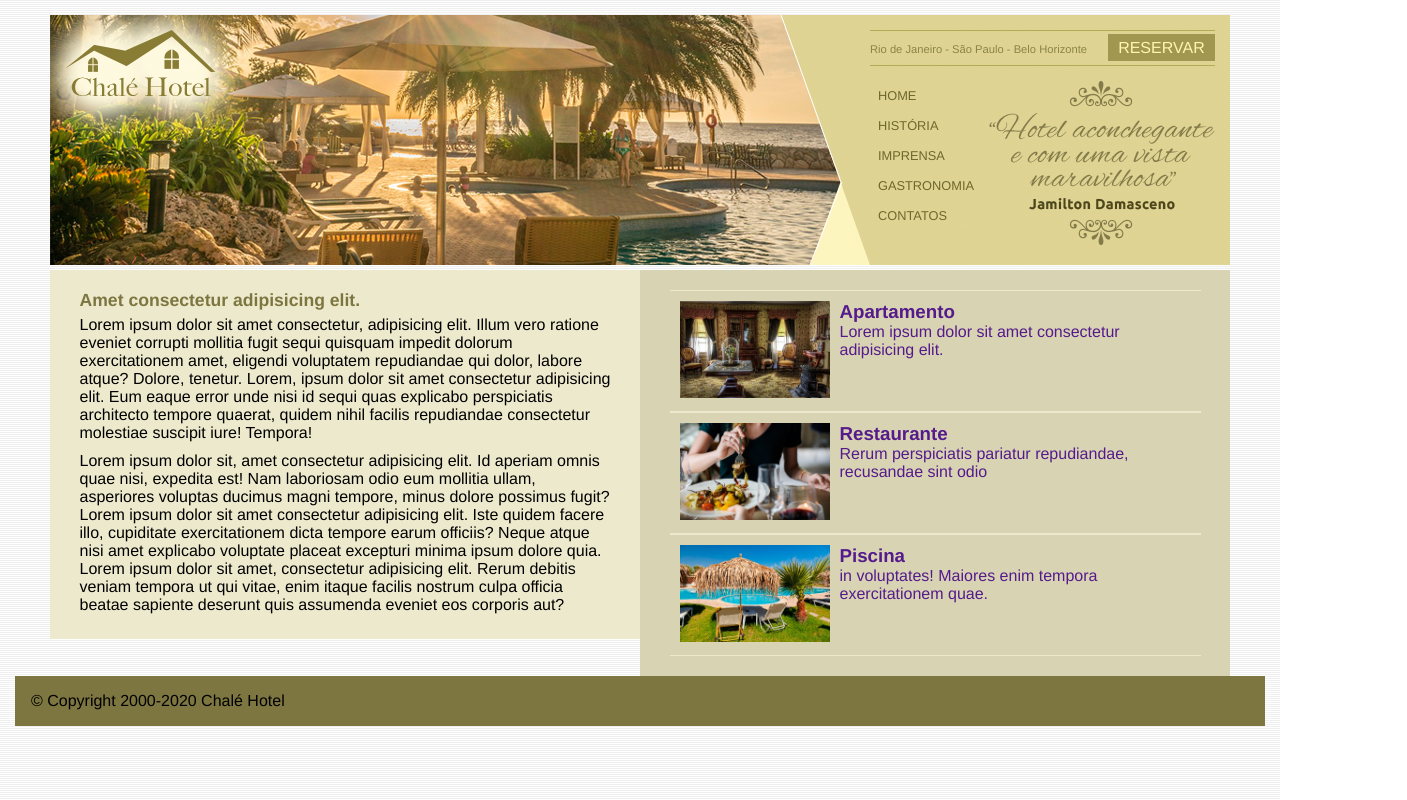
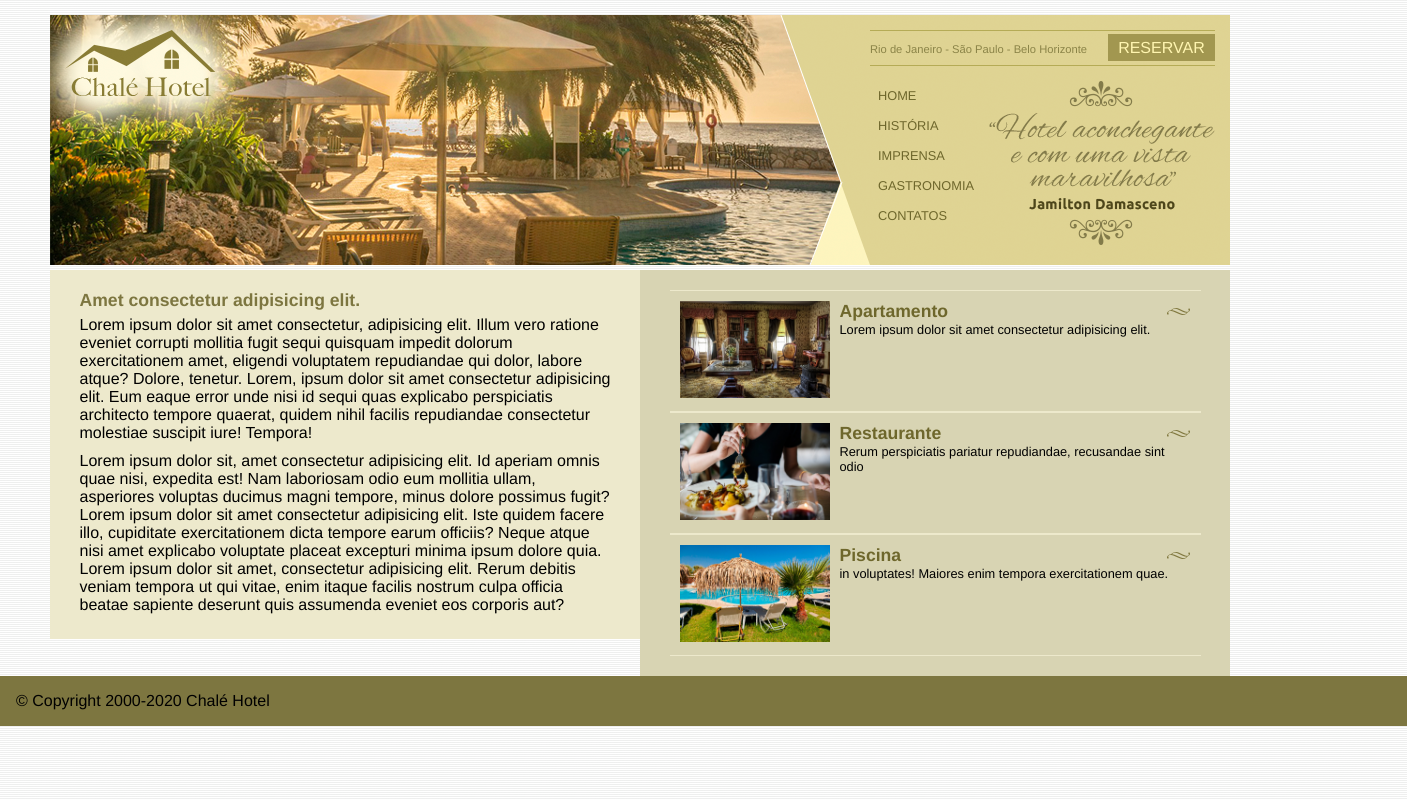
Before and after one commit to GabrielBuerger/Chale-Hotel-project, a plain HTML site: page index.html in a window 1280 px wide. Shown: the whole page, 1407 px wide, since content can reach past the window. Drawn offline with Linux system fonts and the light colour scheme.

Commit message:
Sidebar
Status: Finished.

```diff
--- a/style.css
+++ b/style.css
@@ -142,8 +142,11 @@ p {
 }
 
 footer{
+    margin-left: -15px;
+    margin-bottom: -15px;
     clear: both;
     padding: 16px;
+    width: 110%;
     background-color: #7d7640;
 }
 
@@ -158,6 +161,7 @@ aside ul li{
 
 aside ul li:hover{
     background-color:#ede9cc;
+    cursor: pointer;
 }
 
 aside img {
@@ -165,3 +169,14 @@ aside img {
     width: 150px;
     float: left;
 }
+
+#beneficios li a p{
+    font-size: 0.8em;
+    color: #000;
+}
+
+#beneficios li a h3{
+    font-size: 1.1em;
+    color: #6e672c;
+    background: url(/imagens/ornamento.png) no-repeat center right;
+}
```
